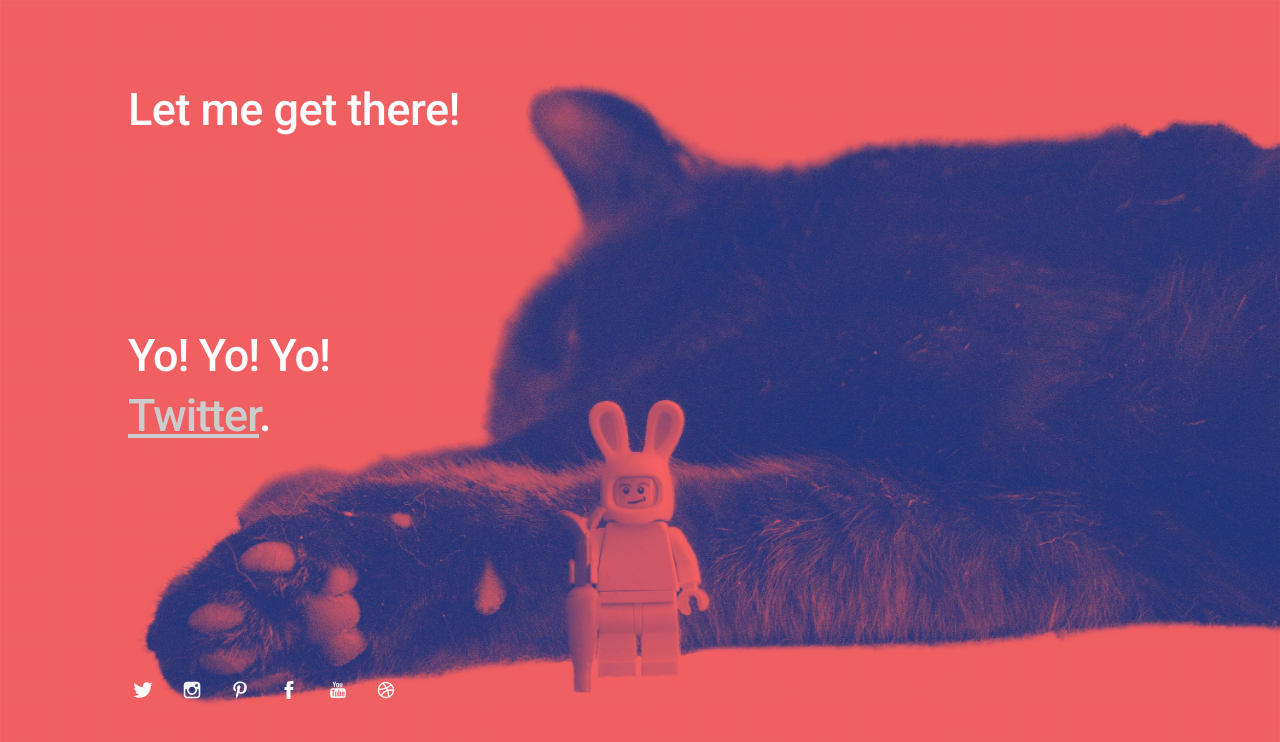
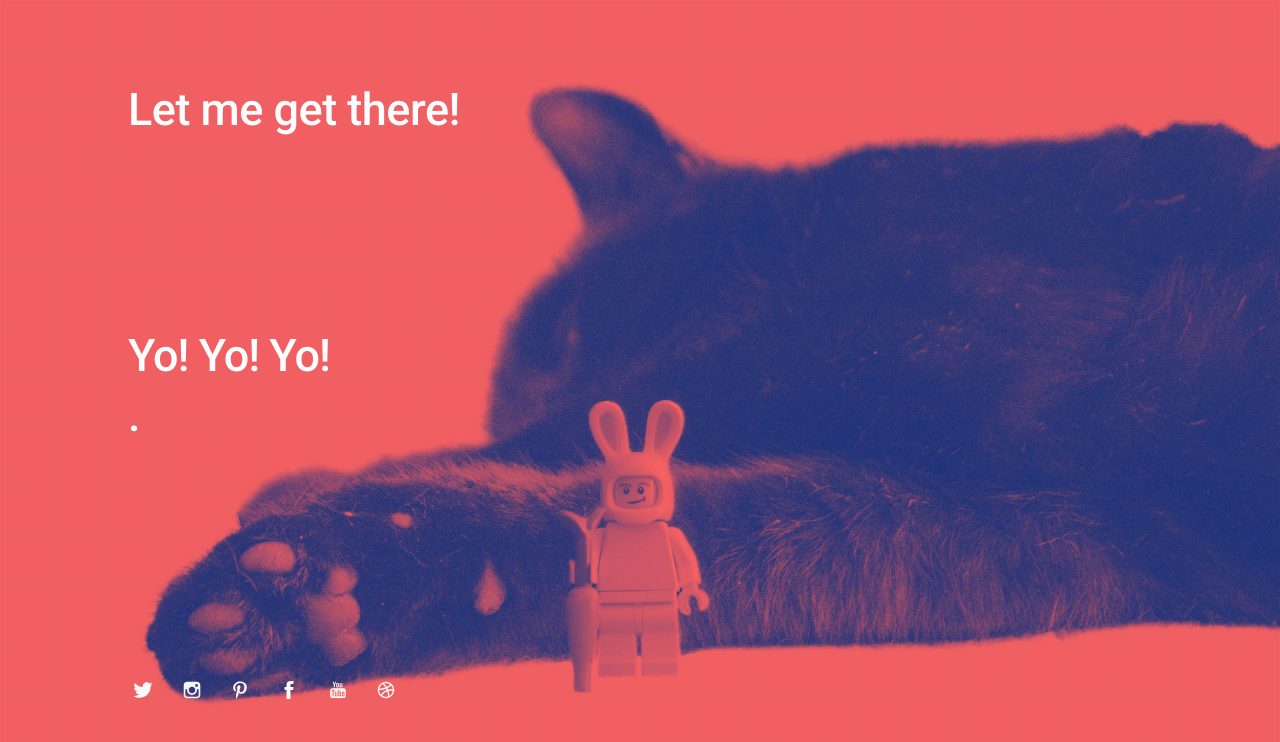
Before and after one commit to neename/neename.github.io, a plain HTML site: page index.html in a window 1280 px wide. Drawn offline with Linux system fonts and the light colour scheme.

```diff
--- a/index.html
+++ b/index.html
@@ -48,7 +48,7 @@
 
 		<div class="bio">
 
-			<p>Yo! Yo! Yo! <a href="#">Twitter</a>.</p>
+			<p>Yo! Yo! Yo! <a href="#"></a>.</p>
 
 		</div>
 
```
